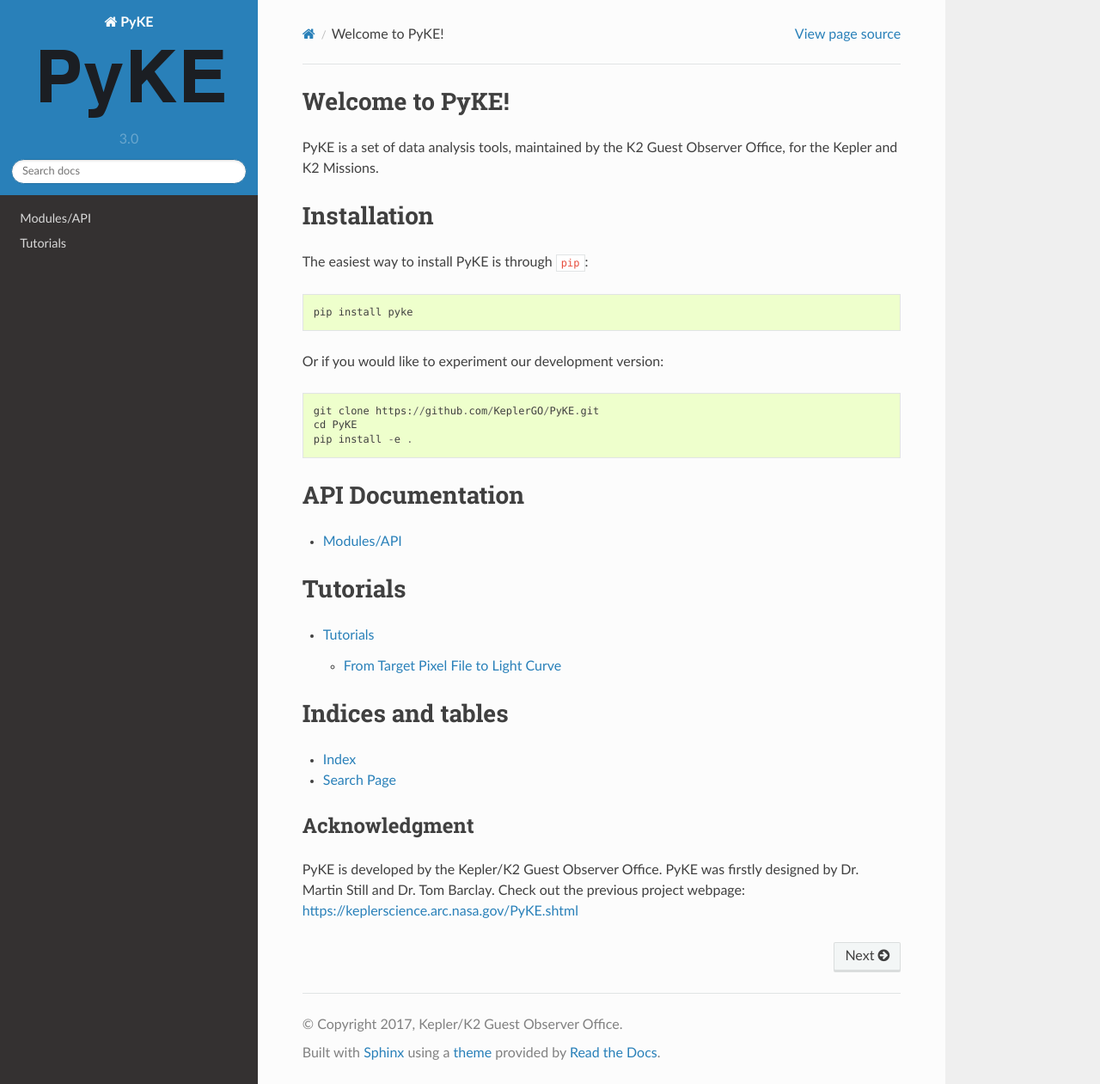
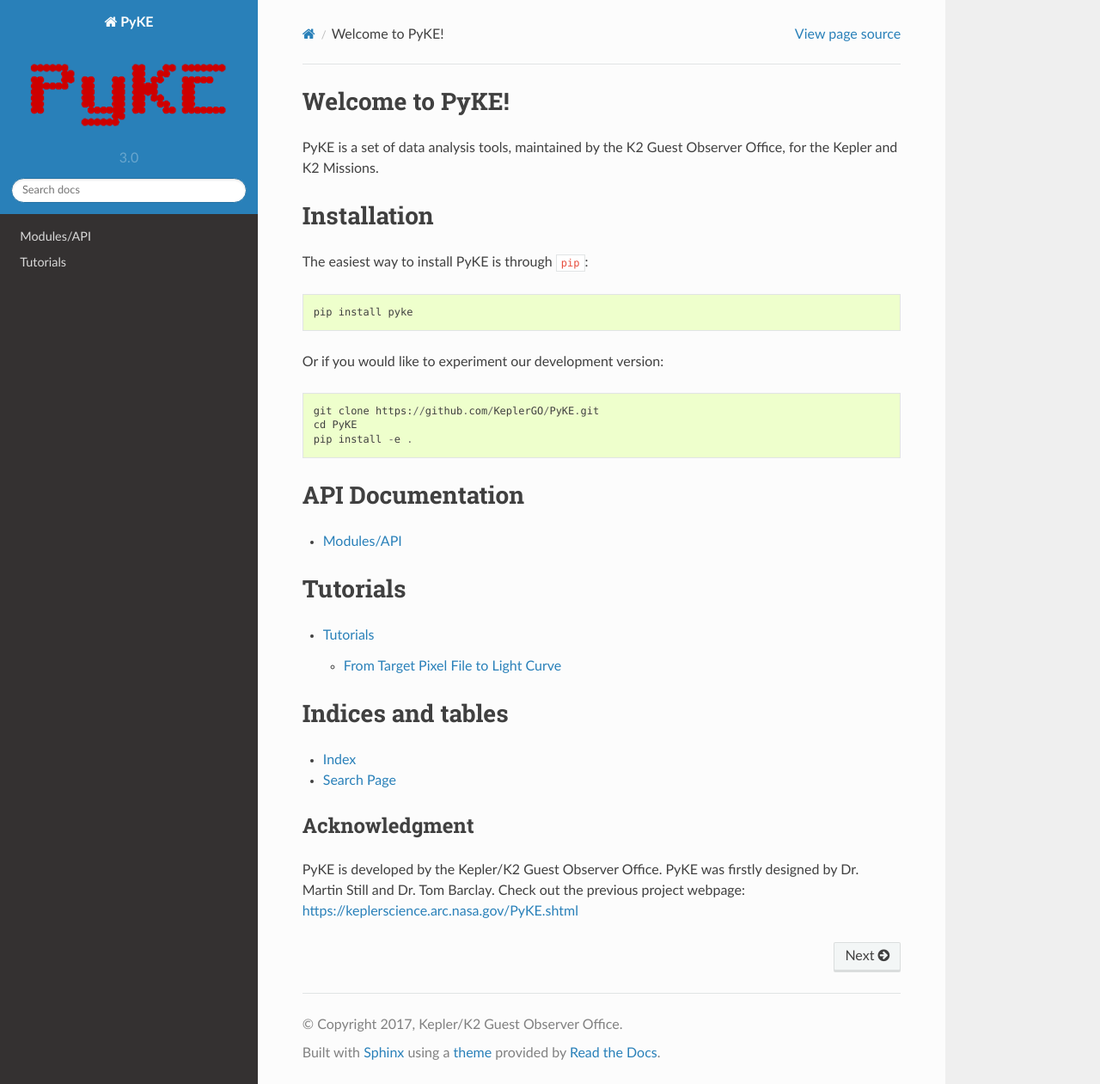
Before and after one commit to KeplerGO/pyke, a Sphinx documentation site: the page built from docs/source/index.rst, in a window 1280 px wide and 1261 px high. Shown: the whole window at 86% size. Built offline with Sphinx 7.4.7 and the Read the Docs theme 2.0.0, drawn with Linux system fonts in a browser that asks for light colours.

Commit message:
Update conf.py

```diff
--- a/docs/source/conf.py
+++ b/docs/source/conf.py
@@ -102,7 +102,7 @@
 # so a file named "default.css" will overwrite the builtin "default.css".
 html_static_path = ['_static']
 
-html_logo = '_static/images/pyke-patch-black.png'
+html_logo = '_static/images/coollogo_com-577298.gif'
 
 
 # -- Options for HTMLHelp output ------------------------------------------
```
